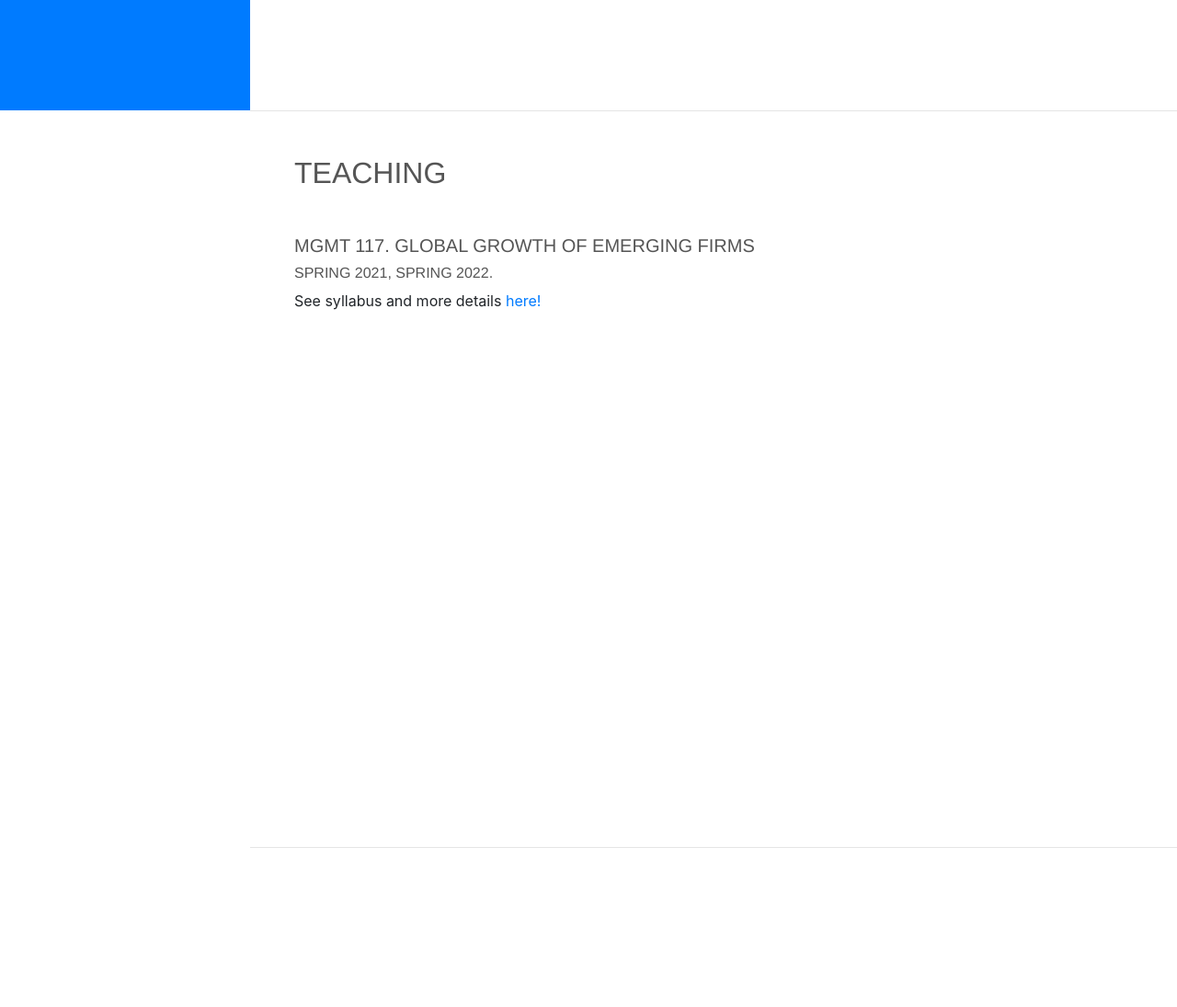
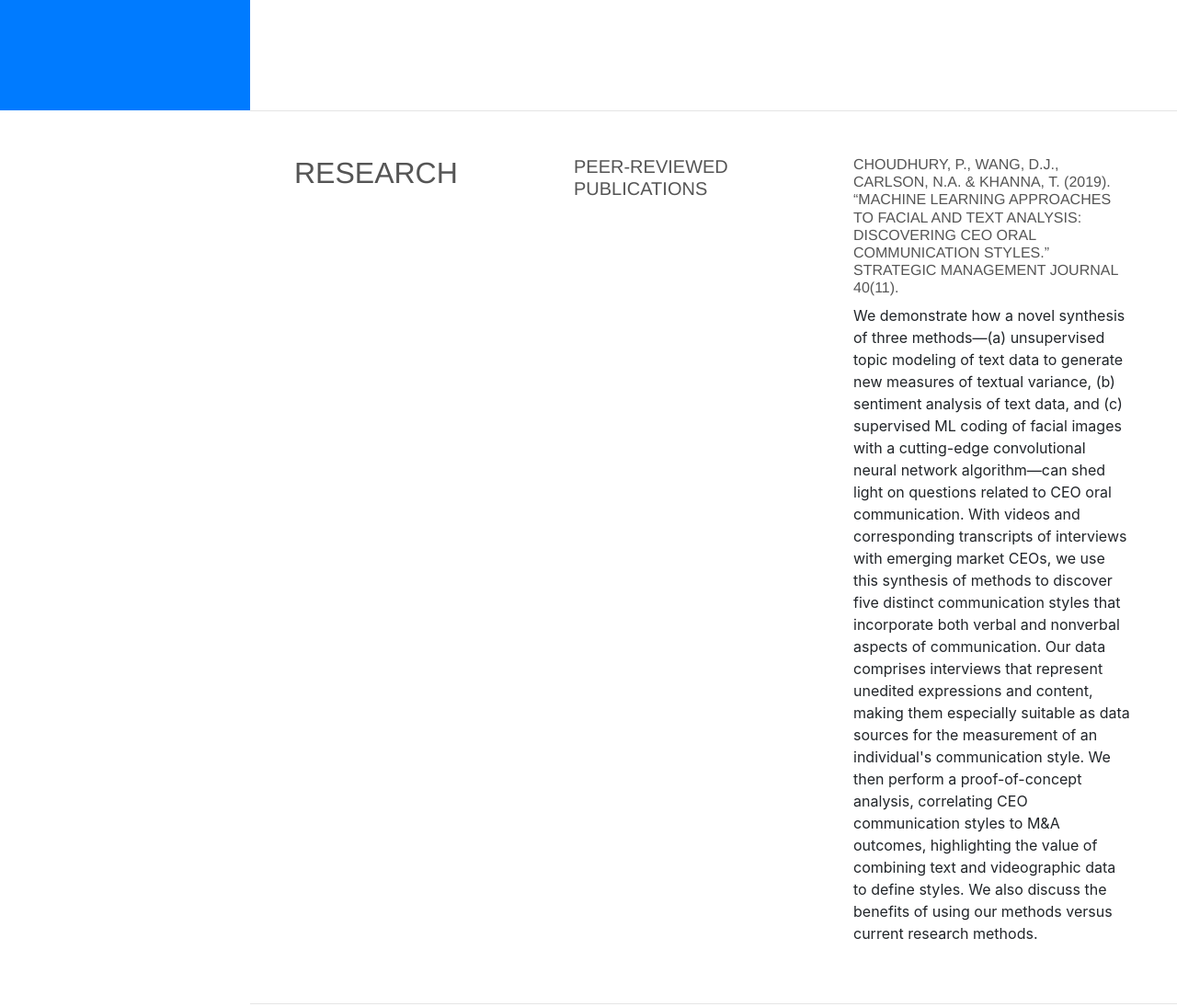
Before and after one commit to natalie-carlson/natalie-carlson.github.io, a website with bundled scripts: page index.html in a window 1280 px wide. Shown: the part 680-1775 px from the top of the page at 92% size. Before the commit the page ends 1602 px from the top, so only its background shows below. Built offline with nearby package versions, Linux system fonts and the light colour scheme; a web font is replaced by a local one.

Commit message:
Update research section

```diff
--- a/index.html
+++ b/index.html
@@ -80,6 +80,24 @@
 
     <hr class="m-0">
 
+    <section class="resume-section p-3 p-lg-5 d-flex justify-content-center" id="research">
+       <div class="w-100">
+        <h2 class="mb-5">Research</h2>
+      </div>
+
+      <div class="w-100">
+        <h5 class="mb-5">Peer-Reviewed Publications </h5>
+      </div>
+
+      <div class="w-100">
+        <h6>Choudhury, P., Wang, D.J., Carlson, N.A. & Khanna, T. (2019). “Machine Learning Approaches to Facial and Text Analysis: Discovering CEO Oral Communication Styles.” Strategic Management Journal 40(11).</h6>
+        <p>We demonstrate how a novel synthesis of three methods—(a) unsupervised topic modeling of text data to generate new measures of textual variance, (b) sentiment analysis of text data, and (c) supervised ML coding of facial images with a cutting-edge convolutional neural network algorithm—can shed light on questions related to CEO oral communication. With videos and corresponding transcripts of interviews with emerging market CEOs, we use this synthesis of methods to discover five distinct communication styles that incorporate both verbal and nonverbal aspects of communication. Our data comprises interviews that represent unedited expressions and content, making them especially suitable as data sources for the measurement of an individual's communication style. We then perform a proof-of-concept analysis, correlating CEO communication styles to M&A outcomes, highlighting the value of combining text and videographic data to define styles. We also discuss the benefits of using our methods versus current research methods.</a></p>
+      </div>
+
+    </section>
+
+    <hr class="m-0">
+
     <section class="resume-section p-3 p-lg-5 d-flex justify-content-center" id="teaching">
       <div class="w-100">
         <h2 class="mb-5">Teaching</h2>
```
